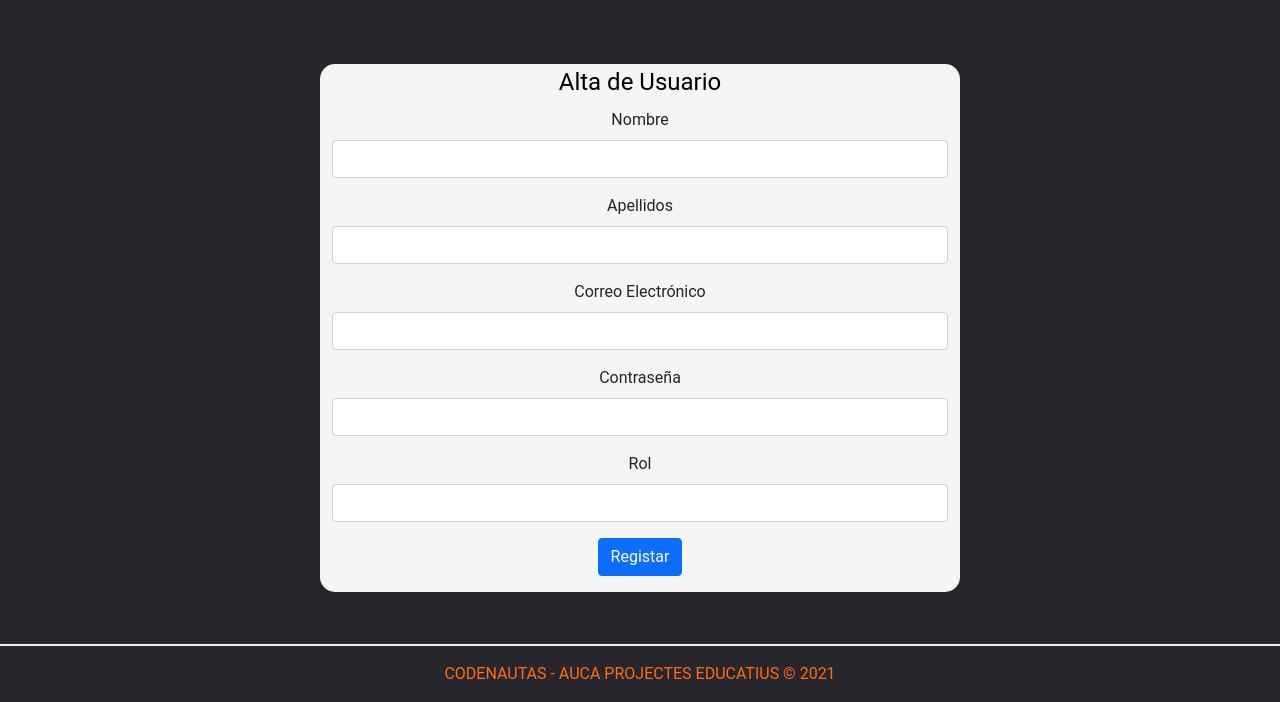
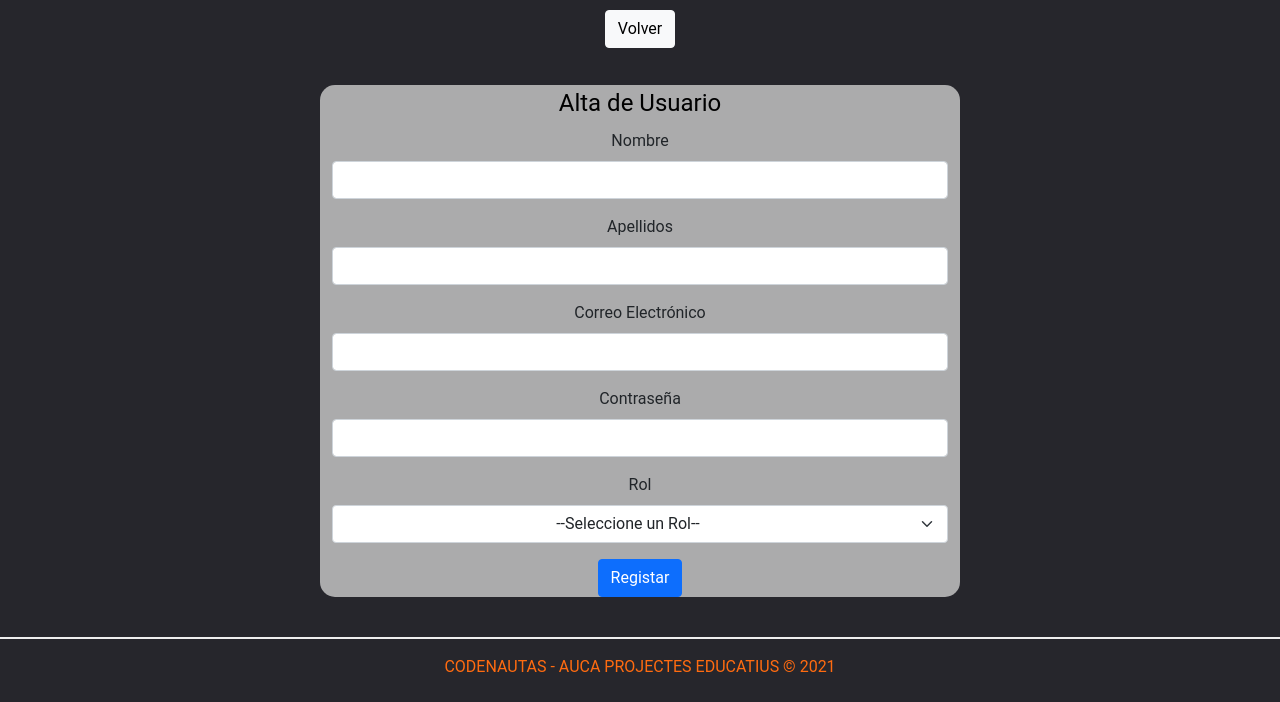
Before and after one commit to marcos223467/ControlMaterial-1, a PHP site: page /altaUser.php in a window 1280 px wide. Shown: the part 98-800 px from the top of the page. Run offline with PHP 8.4, Linux system fonts and the light colour scheme; some libraries are stand-ins or nearby versions.

Commit message:
alta de usuarios completada

```diff
--- a/altaUser.php
+++ b/altaUser.php
@@ -14,41 +14,62 @@
         <!-- JQuery -->
         <script src="https://ajax.googleapis.com/ajax/libs/jquery/3.6.0/jquery.min.js"></script>
 
+        <script>
+            function volver(event)
+            {
+                event.preventDefault();
+                window.location.href="menu.php";
+            }
+        </script>
+
     </head>
     <body style=" background-color: #26262c; background-size: cover;">
         <?php require('vista/header.php'); ?>
 
-        <div class="container" style="width: 50%; background-color: whitesmoke; border-radius: 15px; margin-top: 5%;">
-            <form>
-                <fieldset>
+        <div>
+            <button type="button" class="btn btn-light" onclick="volver(event)">Volver</button>
+        </div>
+        <br>
+        <div class="alert alert-success" role="alert" id="alertG">
+            Usuario registrado con éxito!
+        </div>
+        <div class="alert alert-danger" role="alert" id="alertB">
+            El usuario no se ha podido registrar!
+        </div>
+        <div class="container" style="width: 50%; background-color: #CCCC; border-radius: 15px; margin-top: 1%;">
+
             <legend style="color: black">Alta de Usuario</legend>
             <div class="mb-3">
                 <label class="form-label">Nombre</label>
-                        <input type="text" class="form-control"/>
+                <input type="text" class="form-control" id="nombre" required/>
             </div>
             <div class="mb-3">
                 <label class="form-label">Apellidos</label>
-                        <input type="email" class="form-control"/>
+                <input type="text" class="form-control" id="apellidos" required/>
             </div>
             <div class="mb-3">
                 <label class="form-label">Correo Electrónico</label>
-                        <input type="email" class="form-control" id="exampleInputEmail1"/>
+                <input type="email" class="form-control" id="email" required/>
             </div>
             <div class="mb-3">
                 <label for="exampleInputPassword1" class="form-label">Contraseña</label>
-                        <input type="password" class="form-control" id="exampleInputPassword1">
+                <input type="password" class="form-control" id="pssw" required>
             </div>
             <div class="mb-3">
                 <label class="form-label">Rol</label>
-                        <input type="text" class="form-control"/>
+                <select class="form-select" style="text-align: center;" id="rol" required>
+                    <option selected>--Seleccione un Rol--</option>
+                    <option value="admin">Administrador</option>
+                    <option value="profe">Profesor</option>
+                </select>
             </div>
             <div class="mb-3">
-                        <button type="submit" class="btn btn-primary">Registar</button>
+                <button type="button" class="btn btn-primary" id="btn">Registar</button>
             </div>
-                </fieldset>
-            </form>
         </div>
-        <br><br><br>
+        <script src="https://code.jquery.com/jquery-3.6.0.min.js" integrity="sha256-/xUj+3OJU5yExlq6GSYGSHk7tPXikynS7ogEvDej/m4=" crossorigin="anonymous"></script>
+        <script src="./js/insertarUsuario.js"></script>
+        <br>
         <?php require('vista/footer.php'); ?>
 
         <script type="text/javascript" src="js/fade.js"></script>
--- a/database.php
+++ b/database.php
@@ -5,6 +5,10 @@
     $password = '';
     $database = 'material';
 
-    $conn = mysqli_connect($server, $username, $password, $database) or die("No se conecta " . mysqli_connect_error());
+    try{
 
+        $conn = new PDO("mysql:host=$server;dbname=$database;", $username, $password);
+    }catch(PDOException $e){
+        die('Conexión fallida: ' . $e->getMessage());
+    }
 ?>
--- /dev/null
+++ b/js/insertarUsuario.js
@@ -0,0 +1,39 @@
+$(document).ready(function() {
+    //$("#loading").hide();
+    $("#alertG").hide();
+    $("#alertB").hide();
+    $('#btn').click(function(){
+        //$("#loading").show();
+        let nombre = $("#nombre").val();
+        let apellidos = $("#apellidos").val();
+        let email = $("#email").val();
+        let pssw = $("#pssw").val();
+        let rol = $("#rol").val();
+
+        $.ajax({
+            url:"controller/altaUser.php",
+            type: "POST",
+            data:{
+                nombre: nombre,
+                apellidos: apellidos,
+                email: email,
+                pssw: pssw,
+                rol: rol
+            },
+            success: function(data){
+                setTimeout(function(){
+                    console.log(data);
+                    $("#alertG").show();
+                    $("#nombre").val("");
+                    $("#apellidos").val("");
+                    $("#email").val("");
+                    $("#pssw").val("");
+                    $("#rol").val("");
+                    //$("#loading").hide();
+                }, 1000);
+            },
+        });
+
+    });
+
+});
--- a/menu.php
+++ b/menu.php
@@ -111,7 +111,7 @@
 
                     <div class="col">
 
-                        <a href=""><div class="card mx-auto" style="background-color: #2484c6; height:120px;">
+                        <a href="listaUser.php"><div class="card mx-auto" style="background-color: #2484c6; height:120px;">
                             <div class="card-header">
                             <h3><i class="fas fa-solid fa-user" style="color: #e6e6e6"></i></h3>
                         </div>
@@ -146,7 +146,7 @@
 
 
 
-            <!-- <?php require('vista/footer.php'); ?> -->
+            <?php require('vista/footer.php'); ?>
 
             <script type="text/javascript" src="js/fade.js"></script>
 
--- a/vista/footer.php
+++ b/vista/footer.php
@@ -1,4 +1,4 @@
-<footer class="footer mt-auto py-3" id="footer-general" style="margin-top: 10%;">
+<footer class="footer mt-auto py-3" id="footer-general" style="margin-top: 10%; position: relative;">
 
 	<div class="container">
 		<a href= "https://somoscodenautas.com" target="_blank" style="color: #ff6b10">CODENAUTAS - AUCA PROJECTES EDUCATIUS © 2021</a>
```
Also changed, not shown: controller/altaUser.php (added, +25 -0 lines), listaUser.php (added, +21 -0 lines). Lines whose indentation alone changed are shown as unchanged.
